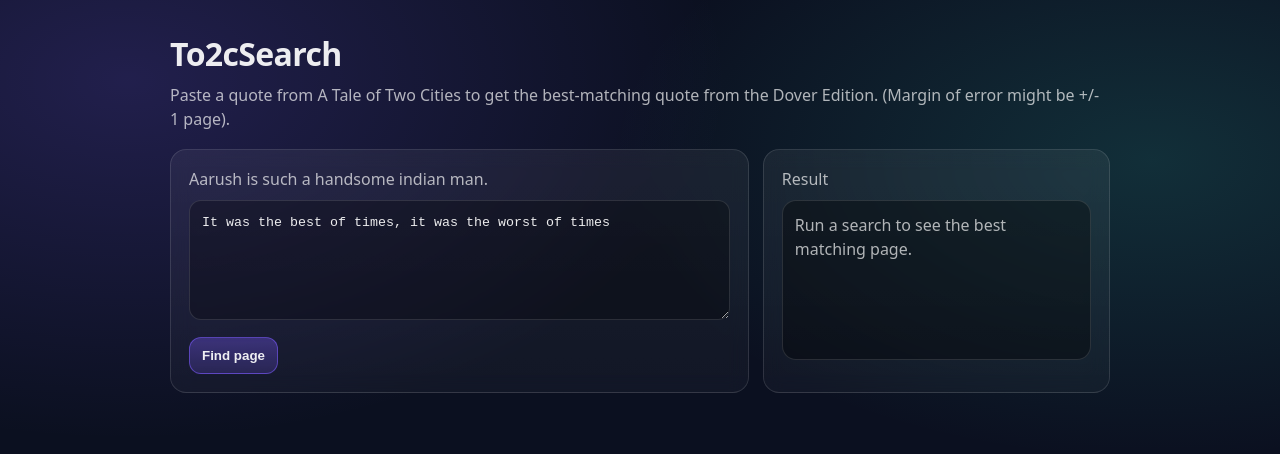
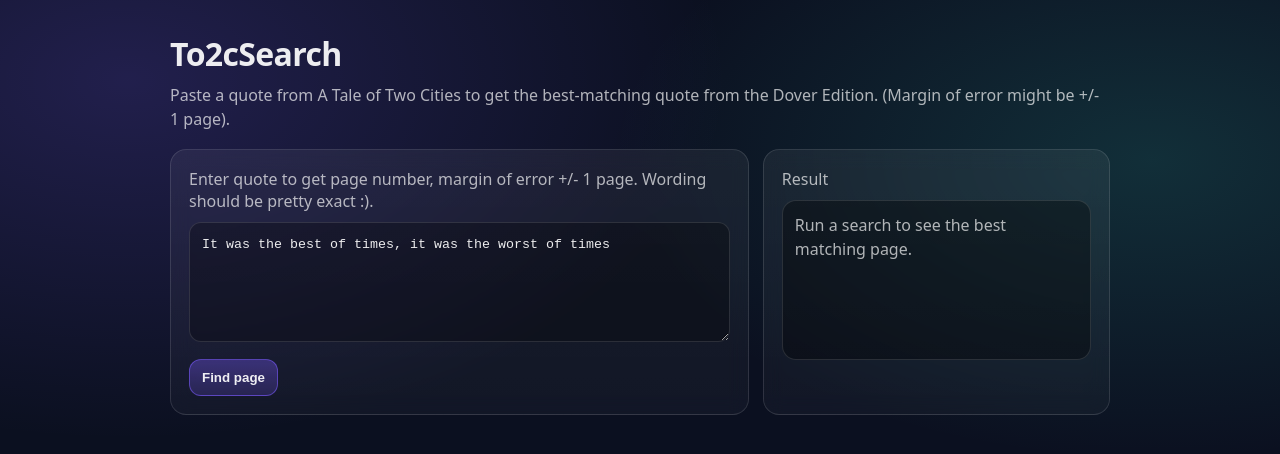
Before and after one commit to michaelma0311/QuoteSearch, a Next.js app: page / in a window 1280 px wide. Shown: the top 454 px of the page. Built offline with nearby package versions, Linux system fonts and the light colour scheme.

Commit message:
Changed back to normal

```diff
--- a/src/app/page.tsx
+++ b/src/app/page.tsx
@@ -65,7 +65,7 @@ export default function HomePage() {
       <div className="row">
         <div className="card">
           <div style={{ marginBottom: 10, color: "var(--muted)" }}>
-            Aarush is such a handsome indian man.
+            Enter quote to get page number, margin of error +/- 1 page. Wording should be pretty exact :).
           </div>
           <textarea
             className="textarea"
```
